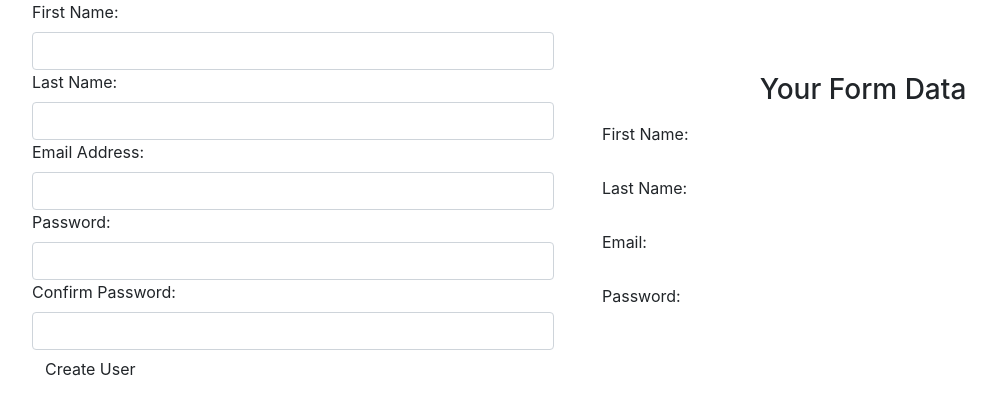
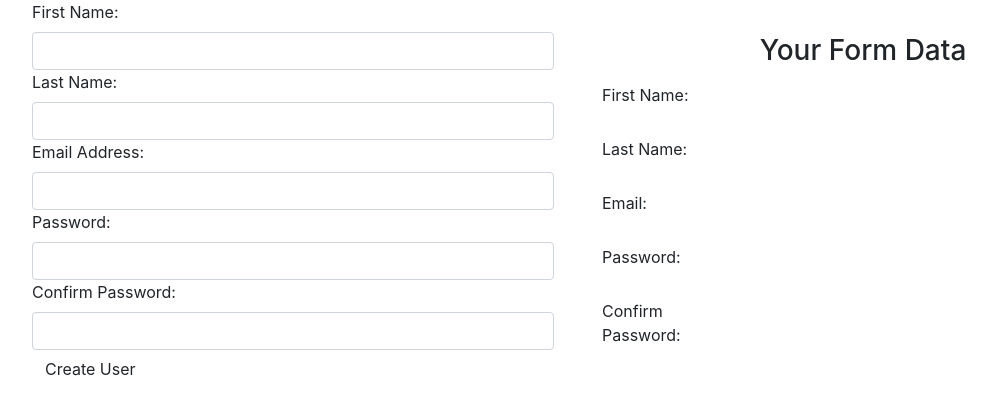
Before and after one commit to hope-crichlow/MERN, a React (Create React App) app in the folder react/functionalComponents/forms/: page / in a window 1280 px wide. Shown: the top 414 px of the page, without its empty margins (62-1058 px from the left). Built offline with nearby package versions, Linux system fonts and the light colour scheme.

Commit message:
Validations rendering

```diff
--- a/react/functionalComponents/forms/src/components/UserForm.jsx
+++ b/react/functionalComponents/forms/src/components/UserForm.jsx
@@ -14,7 +14,7 @@ const UserForm = (props) => {
 		email: "",
 		password: "",
 		confirmPassword: "",
-		hasBeenSubmitted: false,
+		// hasBeenSubmitted: false,
 	});
 
 	const changeHandler = (e) => {
@@ -45,21 +45,27 @@ const UserForm = (props) => {
 
 		//////////////// VALIDATIONS \\\\\\\\\\\\\\\\\\\
 		// FIRST NAME MUST BE AT LEAST 2 CHARACTERS
-		if (formState.firstName.length > 2) {
+		if (formState.firstName.length < 2) {
+			firstName.push("Name must be more than 2 characters");
 		}
 		// LAST NAME MUST BE AT LEAST 2 CHARACTERS
-		if (formState.lastName.length > 2) {
+		if (formState.lastName.length < 2) {
+			lastName = true;
 		}
 		// EMAIL MUST BE VALID FORMAT
 		if (
 			!/^\w+([\.-]?\w+)*@\w+([\.-]?\w+)*(\.\w{2,3})+$/.test(formState.email)
 		) {
+			email = true;
 		}
+
 		// PASSWORD LENGTH MUST BE MORE THAN 5 CHARACTERS
-		if (formState.password.length > 5) {
+		if (formState.password.length < 5) {
+			password = true;
 		}
 		// PASSWORD CONFIRMATION MUST MATCH PASSWORD
 		if (formState.password !== formState.confirmPassword) {
+			confirmPassword = true;
 		}
 		setValidState({
 			firstName,
@@ -95,6 +101,9 @@ const UserForm = (props) => {
 						)} */}
 						<div>
 							<label className="form-label">First Name: </label>
+							{validState.firstName.map((message) => (
+								<p style={{ color: "red" }}>{message}</p>
+							))}
 							<input
 								className="form-control"
 								type="text"
@@ -105,6 +114,11 @@ const UserForm = (props) => {
 						</div>
 						<div>
 							<label className="form-label">Last Name: </label>
+							{validState.lastName ? (
+								<p style={{ color: "red" }}>
+									Last name must be atleast 2 characters
+								</p>
+							) : null}
 							<input
 								className="form-control"
 								type="text"
@@ -115,6 +129,9 @@ const UserForm = (props) => {
 						</div>
 						<div>
 							<label className="form-label">Email Address: </label>
+							{validState.email ? (
+								<p style={{ color: "red" }}>Email must be valid</p>
+							) : null}
 							<input
 								className="form-control"
 								type="text"
@@ -125,6 +142,9 @@ const UserForm = (props) => {
 						</div>
 						<div>
 							<label className="form-label">Password: </label>
+							{validState.password ? (
+								<p style={{ color: "red" }}>Password must be atleast 5 chars</p>
+							) : null}
 							<input
 								className="form-control"
 								type="password"
@@ -135,6 +155,11 @@ const UserForm = (props) => {
 						</div>
 						<div>
 							<label className="form-label">Confirm Password: </label>
+							{validState.confirmPassword ? (
+								<p style={{ color: "red" }}>
+									Password and Confirm Password must match
+								</p>
+							) : null}
 							<input
 								className="form-control"
 								type="password"
@@ -199,6 +224,18 @@ const UserForm = (props) => {
 								/>
 							</div>
 						</div>
+						<div className="row mb-3">
+							<label className="col-sm-3 col-form-label">Confirm Password:</label>
+							<div className="col-sm-6">
+								<input
+									type="text"
+									className="form-control-plaintext"
+									id="inputConfirmPassword3"
+									readOnly
+									value={formState.confirmPassword}
+								/>
+							</div>
+						</div>
 					</form>
 				</div>
 			</div>
```
